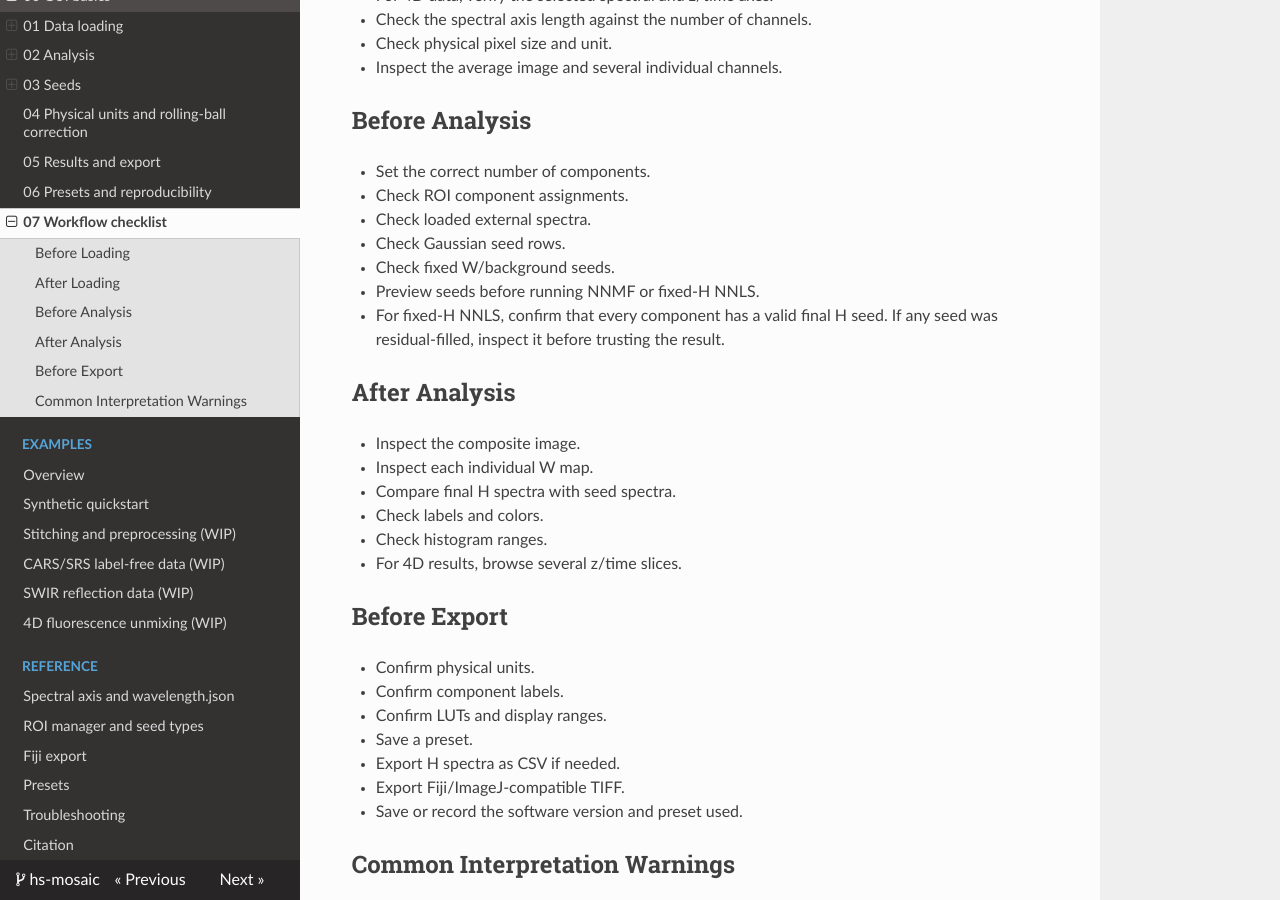
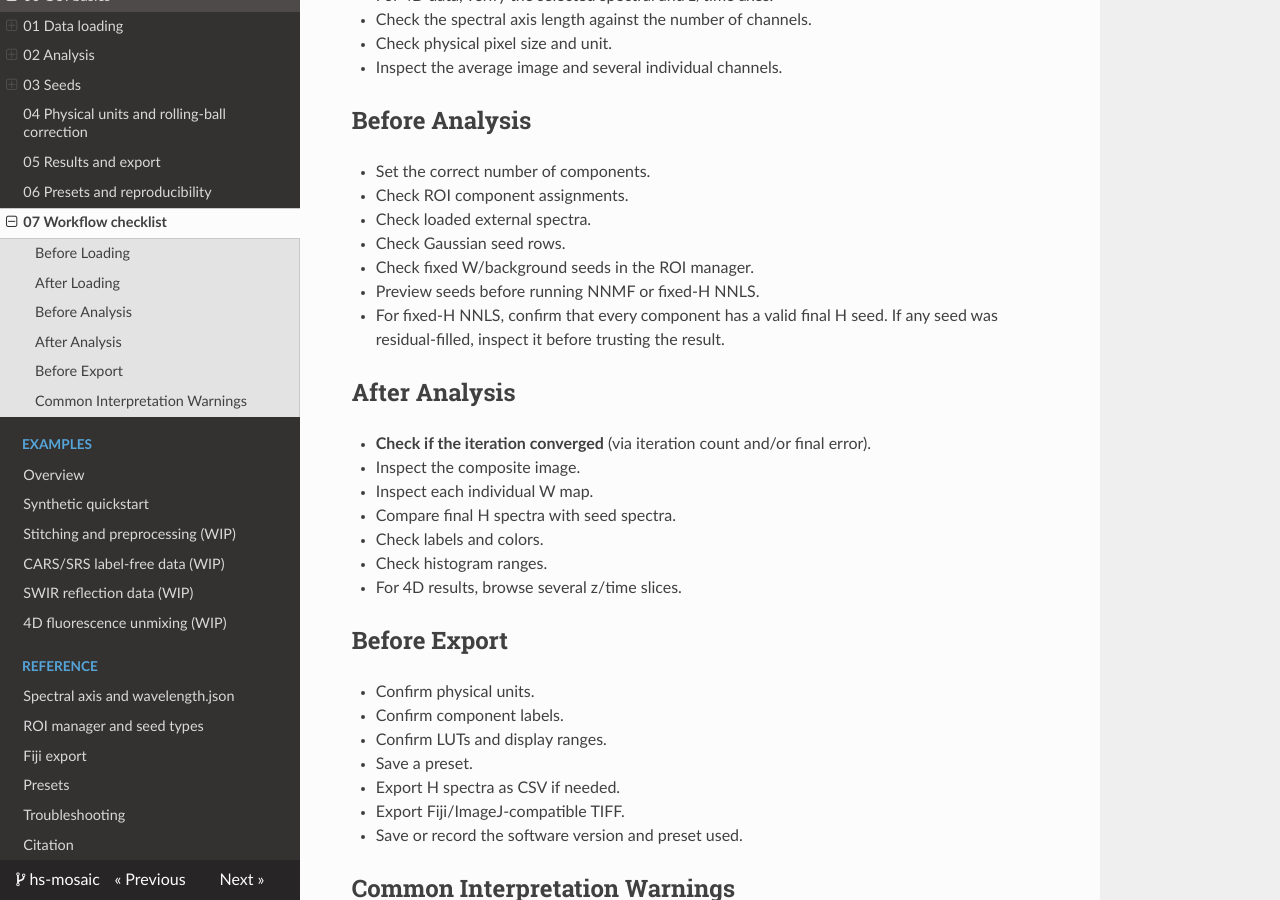
Before and after one commit to manuel-kunisch/hs_crs_analysis_gui, an MkDocs documentation site: the page built from docs/tutorials/07_workflow_checklist.md, in a window 1280 px wide and 900 px high, scrolled down 1423 px. Built offline with MkDocs 1.6.1, drawn with Linux system fonts in a browser that asks for light colours; nearby versions of some CDN libraries.

Commit message:
📝 Update: Clarify workflow checklist for fixed W/background seeds and add convergence check

```diff
--- a/docs/tutorials/07_workflow_checklist.md
+++ b/docs/tutorials/07_workflow_checklist.md
@@ -27,12 +27,13 @@ This checklist is an extra page for avoiding common mistakes before running or p
 - Check ROI component assignments.
 - Check loaded external spectra.
 - Check Gaussian seed rows.
-- Check fixed W/background seeds.
+- Check fixed W/background seeds in the ROI manager.
 - Preview seeds before running NNMF or fixed-H NNLS.
 - For fixed-H NNLS, confirm that every component has a valid final H seed. If any seed was residual-filled, inspect it before trusting the result.
 
 ## After Analysis
 
+- **Check if the iteration converged** (via iteration count and/or final error).
 - Inspect the composite image.
 - Inspect each individual W map.
 - Compare final H spectra with seed spectra.
```
